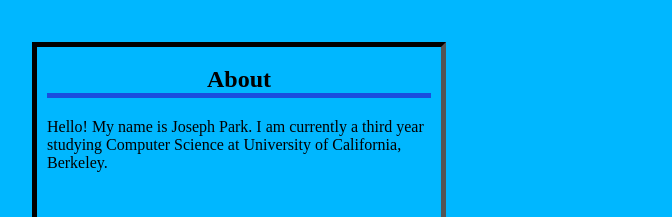
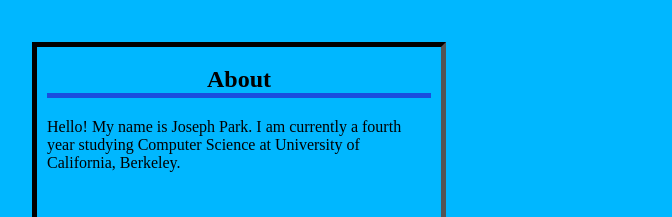
Before and after one commit to Josephpark27/Josephpark.github.io, a plain HTML site: page index.html in a window 1280 px wide. Shown: the part 735-952 px from the top of the page, 608-1280 px from the left. Drawn offline with Linux system fonts and the light colour scheme.

Commit message:
update year

```diff
--- a/index.html
+++ b/index.html
@@ -158,11 +158,11 @@
             </div>
             <div class="aboutd">
                 <h1>About</h1>
-                <p>Hello! My name is Joseph Park. I am currently a third year studying Computer Science at University of California, Berkeley.</p>
+                <p>Hello! My name is Joseph Park. I am currently a fourth year studying Computer Science at University of California, Berkeley.</p>
             </div>
             <div class="aboutm">
                 <h1>About</h1>
-                <p>Hello! My name is Joseph Park. I am currently a third year studying Computer Science at University of California, Berkeley.</p>
+                <p>Hello! My name is Joseph Park. I am currently a fourth year studying Computer Science at University of California, Berkeley.</p>
             </div>
         </section>
         <footer>
```
